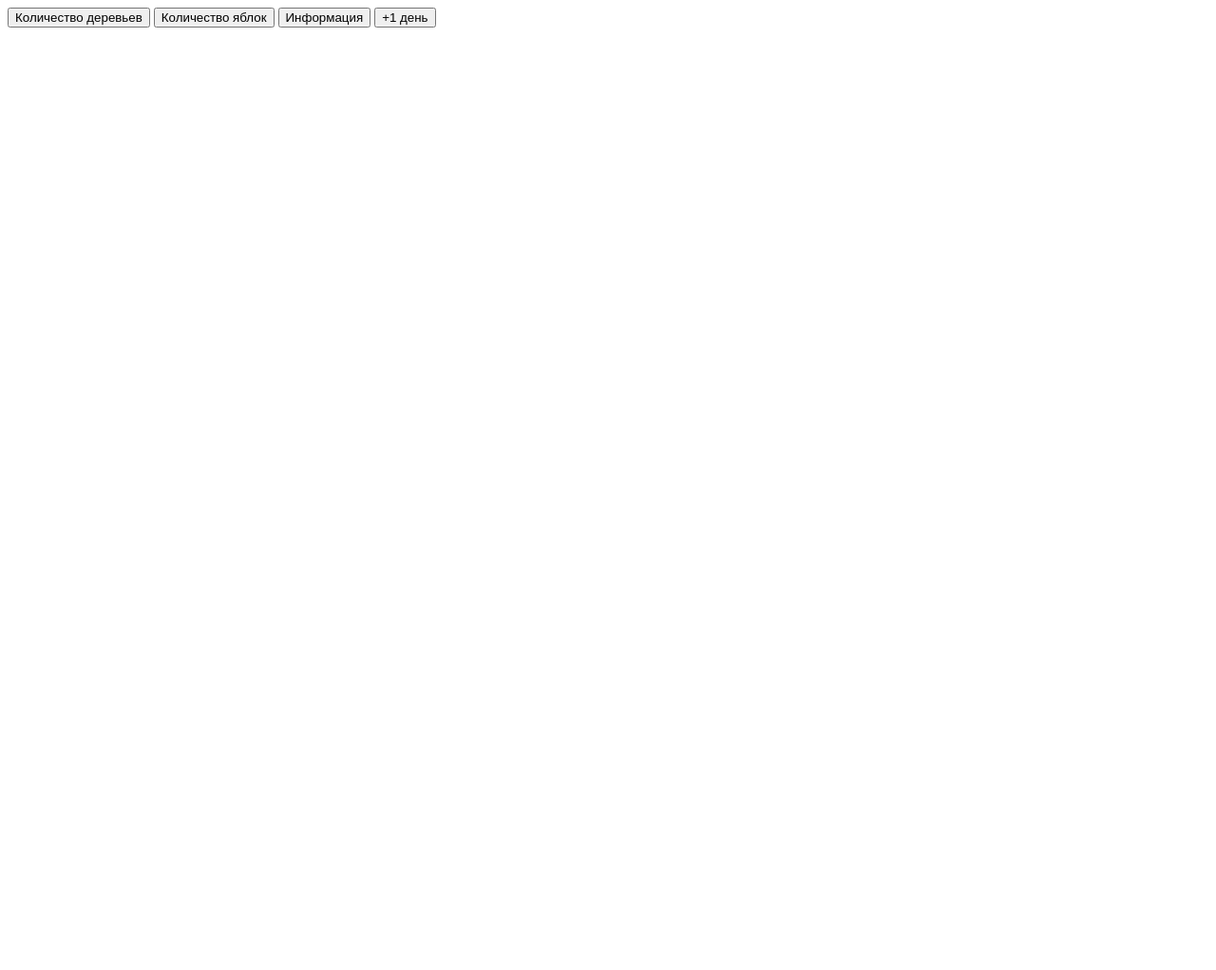
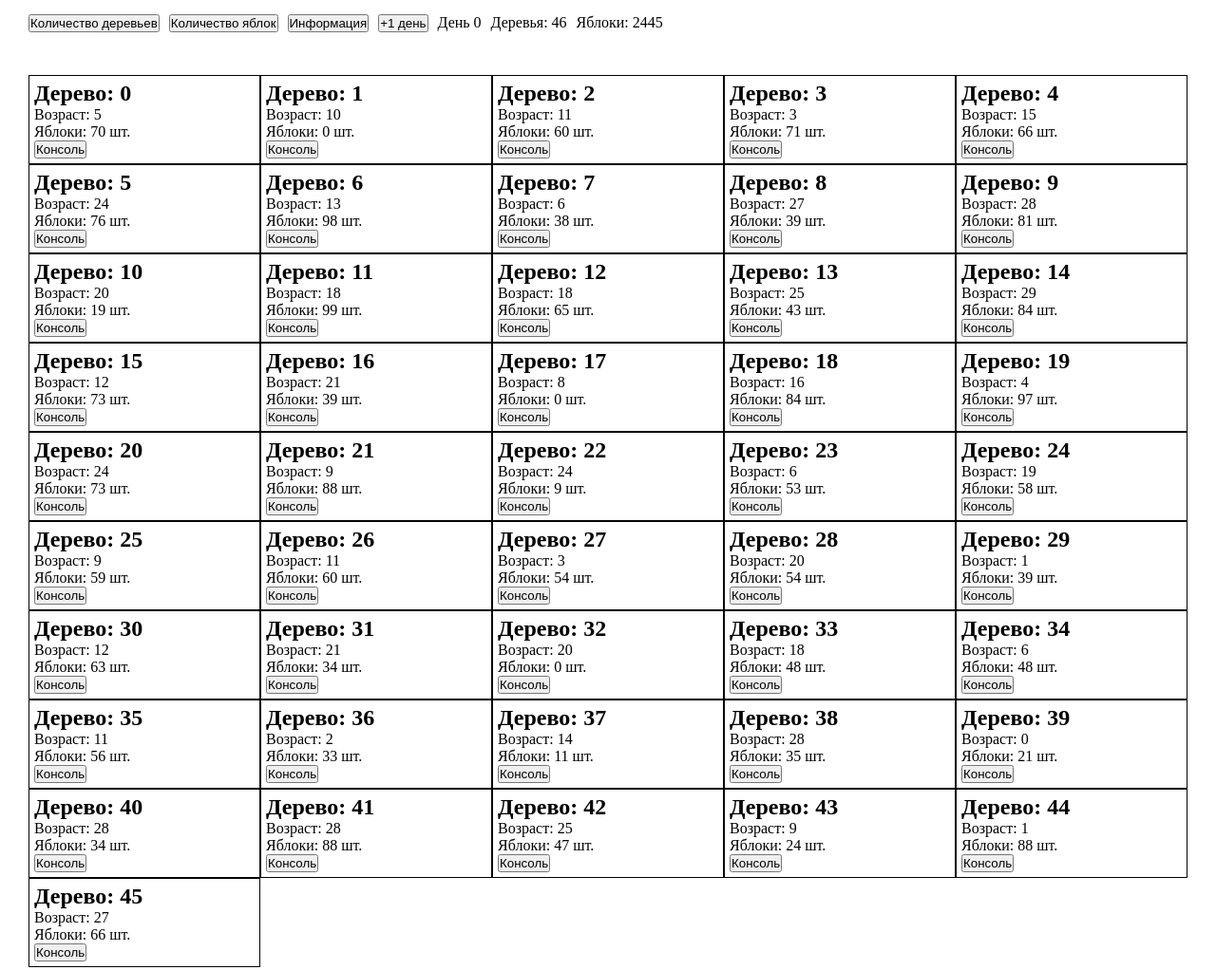
Before and after one commit to Juris-Berkulis/garden, a plain HTML site: page index.html in a window 1280 px wide. Shown: the whole page at 95% size. Before the commit the page ends 800 px from the top, so only its background shows below. Drawn offline with Linux system fonts and the light colour scheme.

Commit message:
#002
1. Add display of information about trees on the page;
2. Add functionality to exclude after some time spoiled apples from the list of apples belonging to the tree;
3. Change the number of apples appearing on the tree from one to a random number;
4. Add styles.

```diff
--- a/index.html
+++ b/index.html
@@ -9,15 +9,56 @@
     <script src="./src/components/Tree.js" defer></script>
     <script src="./src/components/Garden.js" defer></script>
     <script src="./src/main.js" defer></script>
+    <style>
+        * {
+            box-sizing: border-box;
+            margin: 0;
+            padding: 0;
+        }
+
+        .info {
+            padding: 15px 30px;
+            display: flex;
+            flex-wrap: wrap;
+            gap: 10px;
+        }
+
+        .garden {
+            padding: 30px;
+            display: grid;
+            grid-template-columns: repeat(10, 1fr);
+        }
+
+        @media (max-width: 1600px) {
+            .garden {
+                grid-template-columns: repeat(5, 1fr);
+            }
+        }
+
+        @media (max-width: 768px) {
+            .garden {
+                grid-template-columns: repeat(2, 1fr);
+            }
+        }
+
+        .garden__tree {
+            padding: 5px;
+            border: 1px solid #000000;
+        }
+    </style>
 </head>
 <body>
     <div id="app">
-        <div id="garden">
+        <div class="info">
             <button id="trees-count-btn">Количество деревьев</button>
             <button id="apples-count-btn">Количество яблок</button>
             <button id="info-btn">Информация</button>
             <button id="plus-one-day-btn">+1 день</button>
+            <span id="watched-day-text"></span>
+            <span id="trees-count-text"></span>
+            <span id="apples-count-text"></span>
         </div>
+        <div class="garden" id="garden"></div>
     </div>
 </body>
 </html>
--- a/src/components/Apple.js
+++ b/src/components/Apple.js
@@ -63,7 +63,13 @@ class Apple {
     };
 
     getInfo () {
-        return `Возраст: ${this.appleAge}, Цвет: ${this.appleColor}, Размер: ${this.appleSize}, Расположение: ${this.isFallen}, Состояние: ${this.isSpoiled}.`
+        return {
+            appleAge: this.appleAge,
+            appleColor: this.appleColor,
+            appleSize: this.appleSize,
+            isFallen: this.isFallen,
+            isSpoiled: this.isSpoiled,
+        }
     };
 
     passDay () {
--- a/src/components/Garden.js
+++ b/src/components/Garden.js
@@ -1,9 +1,20 @@
 class Garden {
+    #garden;
+    #watchedDayText
+    #treesCountText
+    #applesCountText
+
     #observationDaysCount = 0;
     #treesList = [];
 
     constructor () {
+        this.#garden = document.getElementById('garden');
+        this.#watchedDayText = document.getElementById('watched-day-text');
+        this.#treesCountText = document.getElementById('trees-count-text');
+        this.#applesCountText = document.getElementById('apples-count-text');
+
         this.#createGarden();
+        this.render();
     };
 
     #createTree () {
@@ -38,11 +49,24 @@ class Garden {
         })
     };
 
+    render () {
+        this.#garden.innerHTML = '';
+
+        this.#treesList.forEach((tree, index) => {
+            this.#garden.append(tree.render(index));
+        });
+
+        this.#watchedDayText.innerHTML = `День ${this.#observationDaysCount}`;
+        this.#treesCountText.innerHTML = `Деревья: ${this.getTreesCount()}`;
+        this.#applesCountText.innerHTML = `Яблоки: ${this.getApplesCount()}`;
+    };
+
     passDay () {
         this.#treesList.forEach((tree) => {
             tree.passDay();
         });
 
         this.#observationDaysCount++;
+        this.render();
     };
 };
--- a/src/components/Tree.js
+++ b/src/components/Tree.js
@@ -33,12 +33,37 @@ class Tree {
         })
     };
 
+    render (index) {
+        const treeTittle = document.createElement('h2');
+        treeTittle.innerText = `Дерево: ${index}`;
+
+        const treeAge = document.createElement('p');
+        treeAge.innerText = `Возраст: ${this.#treeAge}`;
+
+        const applesCount = document.createElement('p');
+        applesCount.innerText = `Яблоки: ${this.getApplesCount()} шт.`;
+
+        const infoBtn = document.createElement('button');
+        infoBtn.innerText = 'Консоль';
+        infoBtn.onclick = () => console.log(this.getInfo());
+
+        const tree = document.createElement('div');
+        tree.classList.add('garden__tree')
+        tree.append(treeTittle);
+        tree.append(treeAge);
+        tree.append(applesCount);
+        tree.append(infoBtn);
+
+        return tree
+    };
+
     passDay () {
-        this.#applesList.forEach((apple) => {
+        this.#applesList = this.#applesList.filter((apple) => {
             apple.passDay();
+            return apple.getInfo().appleAge < 36
         });
 
         this.#treeAge++;
-        if (this.#treeAge % 30 === 0) this.#createAplee();
+        if (this.#treeAge % 30 === 0) this.#createAplees();
     };
 };
--- a/src/main.js
+++ b/src/main.js
@@ -5,7 +5,7 @@ const applesCountButton = document.getElementById('apples-count-btn');
 const infoButton = document.getElementById('info-btn');
 const plusOneDayButton = document.getElementById('plus-one-day-btn');
 
-treesCountButton.addEventListener('click', () => console.log(garden.getTreesCount()));
-applesCountButton.addEventListener('click', () => console.log(garden.getApplesCount()));
-infoButton.addEventListener('click', () => console.log(garden.getInfo()));
-plusOneDayButton.addEventListener('click', () => garden.passDay());
+treesCountButton.onclick = () => console.log(garden.getTreesCount());
+applesCountButton.onclick = () => console.log(garden.getApplesCount());
+infoButton.onclick = () => console.log(garden.getInfo());
+plusOneDayButton.onclick = () => garden.passDay();
```
